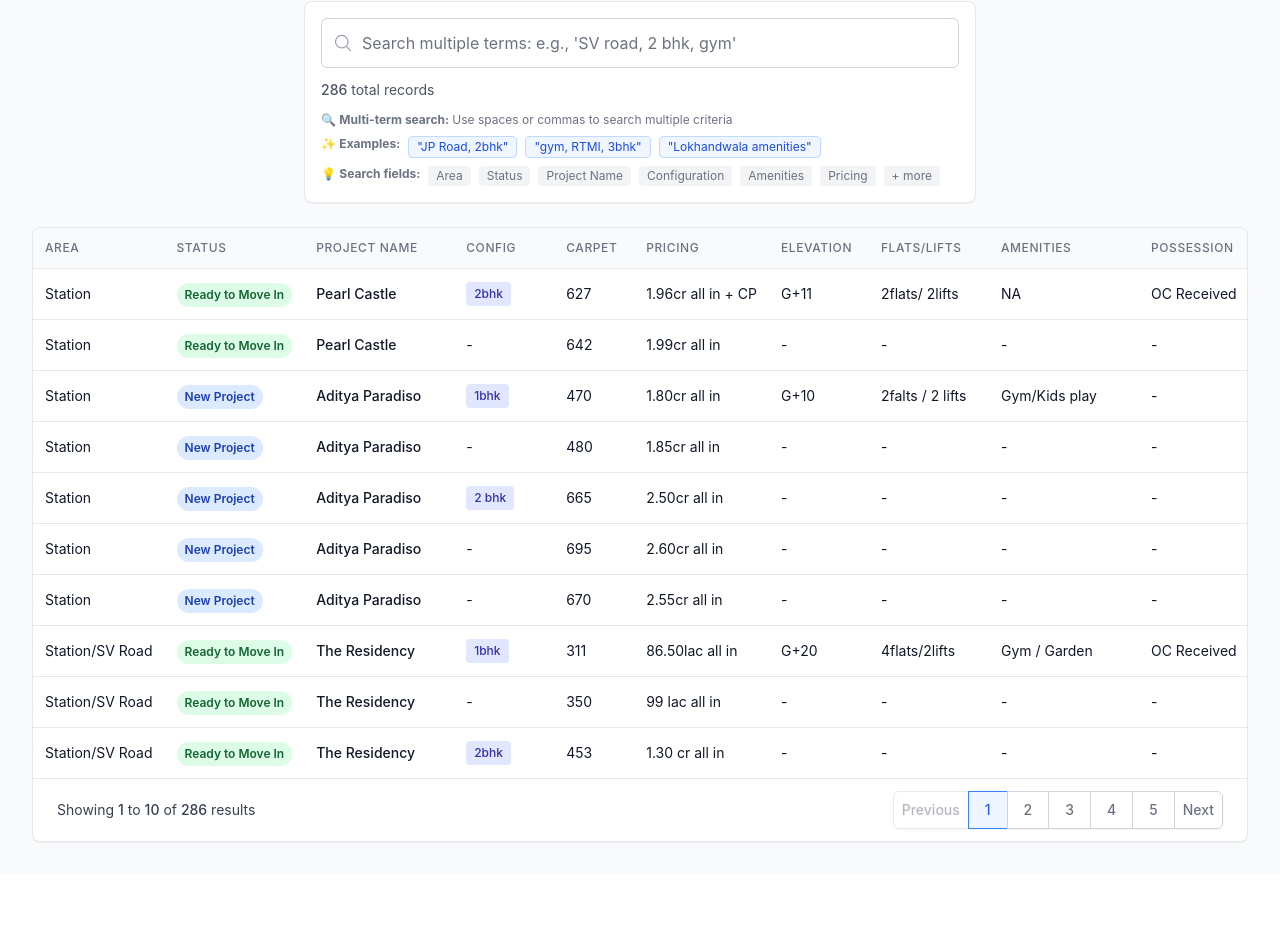
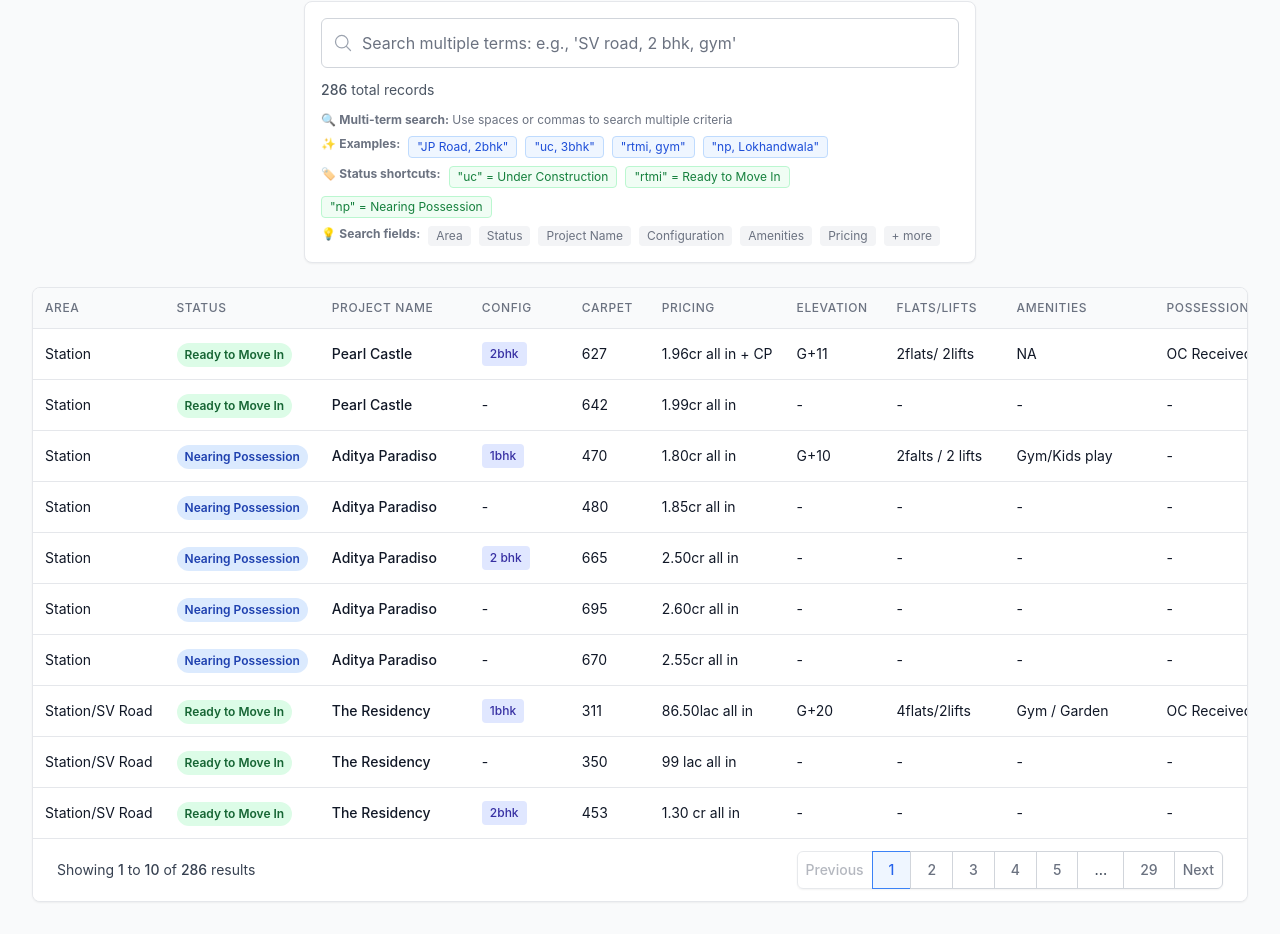
Before and after one commit to hamzak-27/RealEstate-demo, a React (Create React App) app: page / in a window 1280 px wide. Shown: the part 155-1089 px from the top of the page. Before the commit the page ends 1029 px from the top, so only its background shows below. Built offline with nearby package versions, Linux system fonts and the light colour scheme.

Commit message:
Fixed pagination error

```diff
--- a/src/PropertyTableWithSearch.jsx
+++ b/src/PropertyTableWithSearch.jsx
@@ -90,13 +90,21 @@ const PropertyTableWithSearch = () => {
   // Handle filtered data change from SearchBar
   const handleFilteredDataChange = (filtered) => {
     setFilteredData(filtered);
-    setCurrentPage(1); // Reset pagination
+    setCurrentPage(1); // Reset pagination when data changes
   };
 
   // Handle pagination reset
   const handlePaginationReset = () => {
     setCurrentPage(1);
   };
+
+  // Ensure currentPage doesn't exceed totalPages when filteredData changes
+  useEffect(() => {
+    const totalPages = Math.ceil(filteredData.length / recordsPerPage);
+    if (currentPage > totalPages && totalPages > 0) {
+      setCurrentPage(1);
+    }
+  }, [filteredData.length, currentPage, recordsPerPage]);
 
   // Calculate pagination
   const totalPages = Math.ceil(filteredData.length / recordsPerPage);
@@ -125,7 +133,7 @@ const PropertyTableWithSearch = () => {
       case 'UC':
         return 'Under Construction';
       case 'NP':
-        return 'New Project';
+        return 'Nearing Possession';
       default:
         return status || 'N/A';
     }
@@ -344,8 +352,24 @@ const PropertyTableWithSearch = () => {
                       </button>
 
                       {/* Page numbers */}
-                      {[...Array(Math.min(5, totalPages))].map((_, i) => {
-                        const pageNum = i + 1;
+                      {(() => {
+                        const maxVisiblePages = 5;
+                        const halfVisible = Math.floor(maxVisiblePages / 2);
+
+                        let startPage = Math.max(1, currentPage - halfVisible);
+                        let endPage = Math.min(totalPages, startPage + maxVisiblePages - 1);
+
+                        // Adjust startPage if we're near the end
+                        if (endPage - startPage < maxVisiblePages - 1) {
+                          startPage = Math.max(1, endPage - maxVisiblePages + 1);
+                        }
+
+                        const pageNumbers = [];
+                        for (let i = startPage; i <= endPage; i++) {
+                          pageNumbers.push(i);
+                        }
+
+                        return pageNumbers.map(pageNum => {
                           const isCurrentPage = currentPage === pageNum;
                           return (
                             <button
@@ -360,7 +384,25 @@ const PropertyTableWithSearch = () => {
                               {pageNum}
                             </button>
                           );
-                      })}
+                        });
+                      })()}
+
+                      {/* Show ellipsis and last page if needed */}
+                      {totalPages > 5 && currentPage < totalPages - 2 && (
+                        <>
+                          {currentPage < totalPages - 3 && (
+                            <span className="relative inline-flex items-center px-4 py-2 text-sm font-medium text-gray-700 bg-white border border-gray-300">
+                              ...
+                            </span>
+                          )}
+                          <button
+                            onClick={() => setCurrentPage(totalPages)}
+                            className="relative inline-flex items-center px-4 py-2 text-sm font-medium text-gray-500 bg-white border border-gray-300 hover:bg-gray-50"
+                          >
+                            {totalPages}
+                          </button>
+                        </>
+                      )}
 
                       <button
                         onClick={() => setCurrentPage(Math.min(totalPages, currentPage + 1))}
--- a/src/SearchBar.jsx
+++ b/src/SearchBar.jsx
@@ -21,7 +21,7 @@ const SearchBar = ({
   const [searchTerm, setSearchTerm] = useState('');
   const [filteredData, setFilteredData] = useState(data);
 
-  // Enhanced filter function that supports multi-term search
+  // Enhanced filter function that supports multi-term search and abbreviations
   const filterData = useCallback((searchValue) => {
     if (!searchValue.trim()) {
       return data;
@@ -38,21 +38,58 @@ const SearchBar = ({
       return data;
     }
 
+    // Status abbreviation mapping
+    const statusAbbreviations = {
+      'uc': ['under construction', 'uc'],
+      'rtmi': ['ready to move in', 'rtmi'],
+      'np': ['nearing possession', 'np']
+    };
+
     return data.filter(row => {
       // For each search term, check if it matches any field in the row
       return searchTerms.every(searchTerm => {
-        // Each search term must match at least one field
-        return Object.entries(fieldLabels).some(([fieldKey, fieldLabel]) => {
-          const fieldValue = row[fieldKey];
-          if (fieldValue === null || fieldValue === undefined) return false;
+        // Check if the search term is a status abbreviation
+        const expandedTerms = statusAbbreviations[searchTerm] || [searchTerm];
 
-          // Convert to string and perform case-insensitive search
-          const valueString = String(fieldValue).toLowerCase();
-          return valueString.includes(searchTerm);
+        // Each search term (or its expanded forms) must match at least one field
+        return expandedTerms.some(term => {
+          return Object.entries(fieldLabels).some(([fieldKey, fieldLabel]) => {
+            const fieldValue = row[fieldKey];
+            if (fieldValue === null || fieldValue === undefined) return false;
+
+            // Convert to string and perform case-insensitive search
+            const valueString = String(fieldValue).toLowerCase();
+
+            // Special handling for status field to match both abbreviation and full text
+            if (fieldKey === 'status' && fieldValue) {
+              const statusUpper = String(fieldValue).toUpperCase();
+              const statusFull = getStatusText(statusUpper).toLowerCase();
+
+              // Check if term matches abbreviation or full status text
+              return statusUpper.toLowerCase().includes(term) ||
+                     statusFull.includes(term);
+            }
+
+            return valueString.includes(term);
+          });
         });
       });
     });
   }, [data, fieldLabels]);
+
+  // Helper function to get full status text (matching the main component)
+  const getStatusText = (status) => {
+    switch (status?.toUpperCase()) {
+      case 'RTMI':
+        return 'Ready to Move In';
+      case 'UC':
+        return 'Under Construction';
+      case 'NP':
+        return 'Nearing Possession';
+      default:
+        return status || 'N/A';
+    }
+  };
 
   // Handle search input change with real-time filtering
   const handleSearchChange = (e) => {
@@ -213,8 +250,15 @@ const SearchBar = ({
             <div className="flex flex-wrap gap-2">
               <span>✨ <strong>Examples:</strong></span>
               <span className="bg-blue-50 text-blue-700 px-2 py-0.5 rounded border border-blue-200">"JP Road, 2bhk"</span>
-              <span className="bg-blue-50 text-blue-700 px-2 py-0.5 rounded border border-blue-200">"gym, RTMI, 3bhk"</span>
-              <span className="bg-blue-50 text-blue-700 px-2 py-0.5 rounded border border-blue-200">"Lokhandwala amenities"</span>
+              <span className="bg-blue-50 text-blue-700 px-2 py-0.5 rounded border border-blue-200">"uc, 3bhk"</span>
+              <span className="bg-blue-50 text-blue-700 px-2 py-0.5 rounded border border-blue-200">"rtmi, gym"</span>
+              <span className="bg-blue-50 text-blue-700 px-2 py-0.5 rounded border border-blue-200">"np, Lokhandwala"</span>
+            </div>
+            <div className="flex flex-wrap gap-2">
+              <span>🏷️ <strong>Status shortcuts:</strong></span>
+              <span className="bg-green-50 text-green-700 px-2 py-0.5 rounded border border-green-200">"uc" = Under Construction</span>
+              <span className="bg-green-50 text-green-700 px-2 py-0.5 rounded border border-green-200">"rtmi" = Ready to Move In</span>
+              <span className="bg-green-50 text-green-700 px-2 py-0.5 rounded border border-green-200">"np" = Nearing Possession</span>
             </div>
             <div className="flex flex-wrap gap-2">
               <span>💡 <strong>Search fields:</strong></span>
```
Lines whose indentation alone changed are shown as unchanged.
